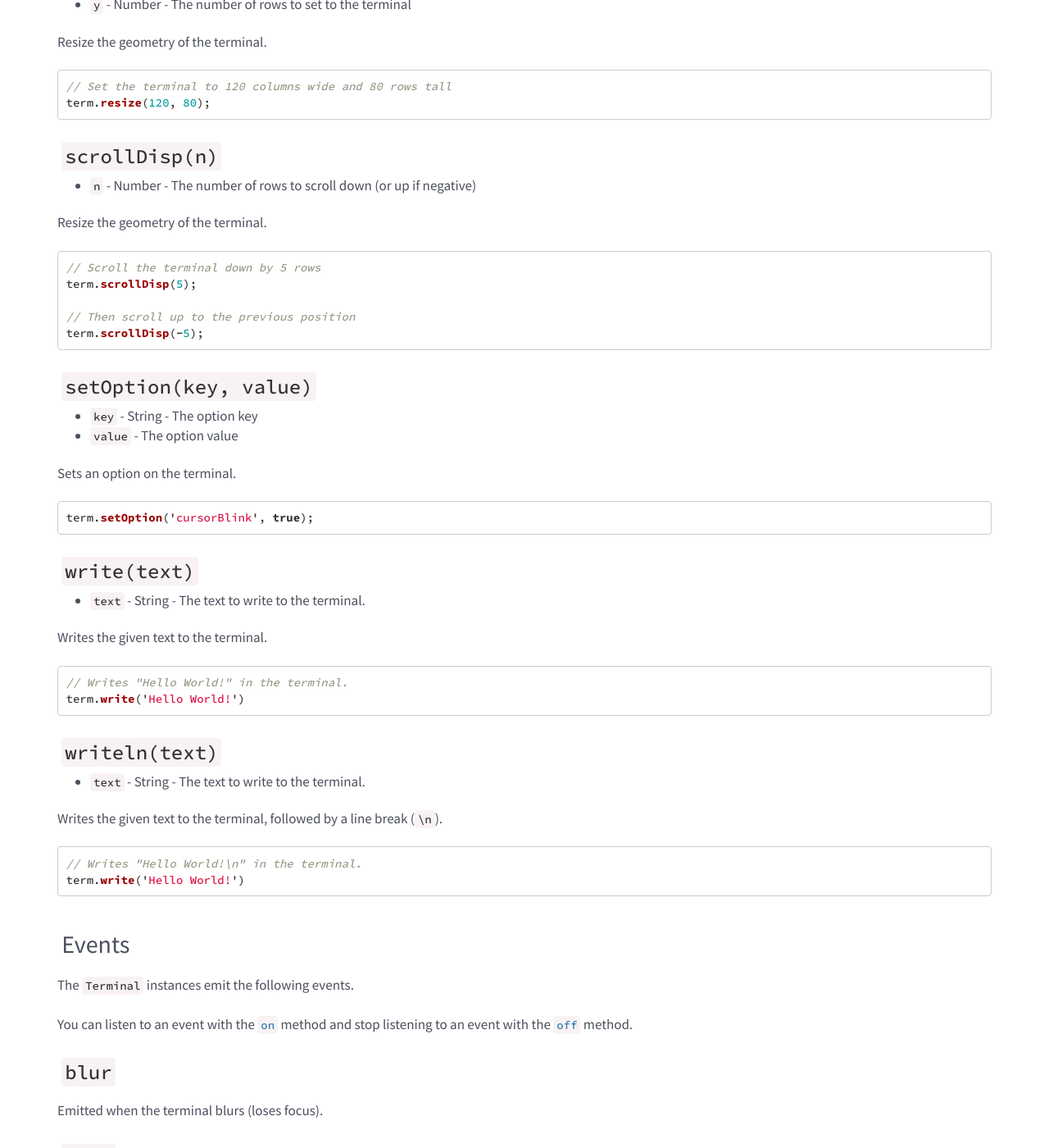
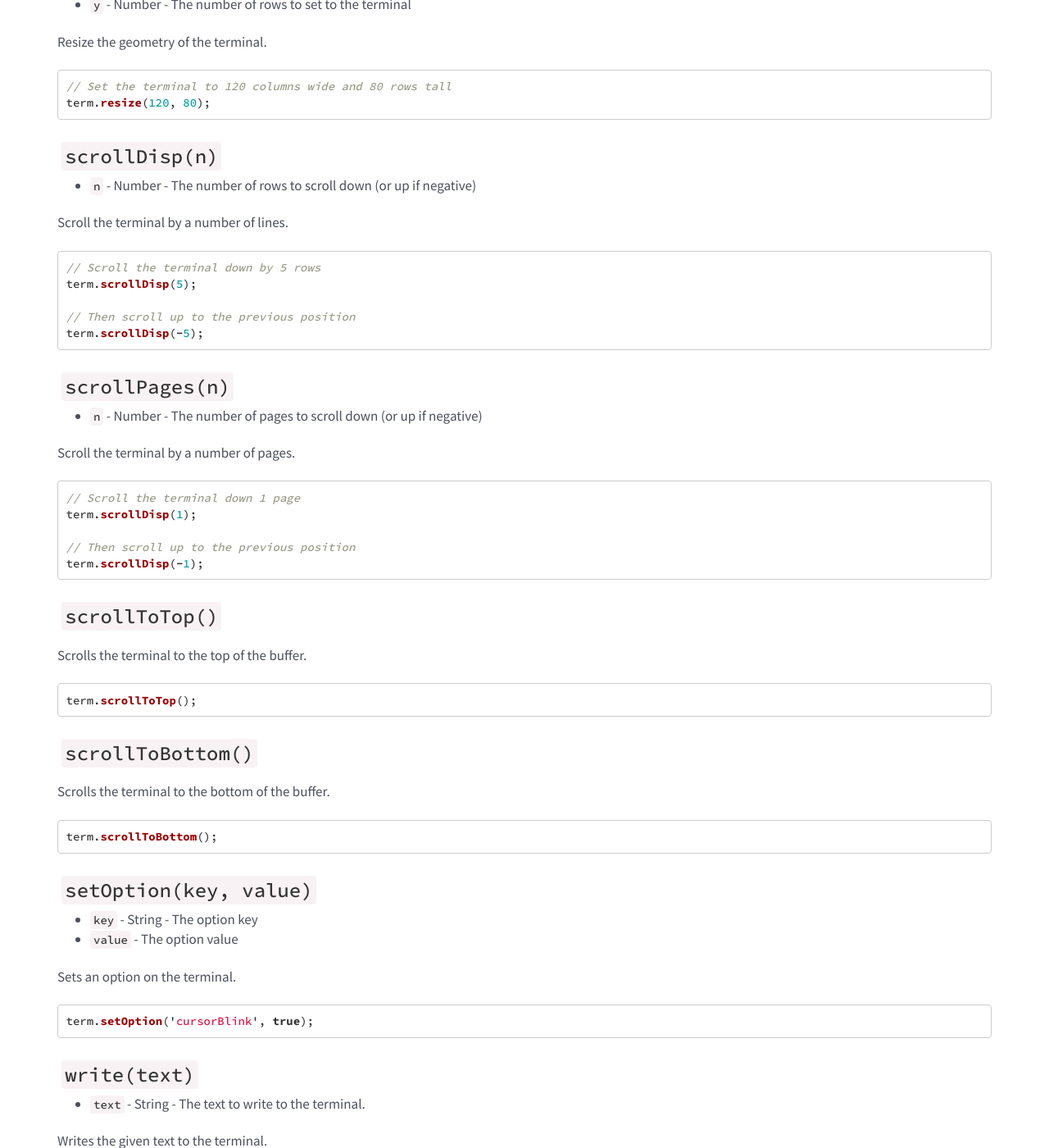
Before and after one commit to xtermjs/xtermjs.org, a Jekyll site: the page built from _docs/api/Terminal.md, in a window 1280 px wide and 1400 px high, scrolled down 4071 px. Shown: the whole window at 82% size. Built offline with Jekyll 4.4.1, drawn with Linux system fonts in a browser that asks for light colours; nearby versions of some CDN libraries.

Commit message:
Document 2.1.0 scroll APIs

````diff
--- a/_docs/api/Terminal.md
+++ b/_docs/api/Terminal.md
@@ -206,7 +206,7 @@ term.resize(120, 80);
 
 - `n` - Number - The number of rows to scroll down (or up if negative)
 
-Resize the geometry of the terminal.
+Scroll the terminal by a number of lines.
 
 ```javascript
 // Scroll the terminal down by 5 rows
@@ -214,6 +214,36 @@ term.scrollDisp(5);
 
 // Then scroll up to the previous position
 term.scrollDisp(-5);
+```
+
+### `scrollPages(n)`
+
+- `n` - Number - The number of pages to scroll down (or up if negative)
+
+Scroll the terminal by a number of pages.
+
+```javascript
+// Scroll the terminal down 1 page
+term.scrollDisp(1);
+
+// Then scroll up to the previous position
+term.scrollDisp(-1);
+```
+
+### `scrollToTop()`
+
+Scrolls the terminal to the top of the buffer.
+
+```javascript
+term.scrollToTop();
+```
+
+### `scrollToBottom()`
+
+Scrolls the terminal to the bottom of the buffer.
+
+```javascript
+term.scrollToBottom();
 ```
 
 ### `setOption(key, value)`
````
